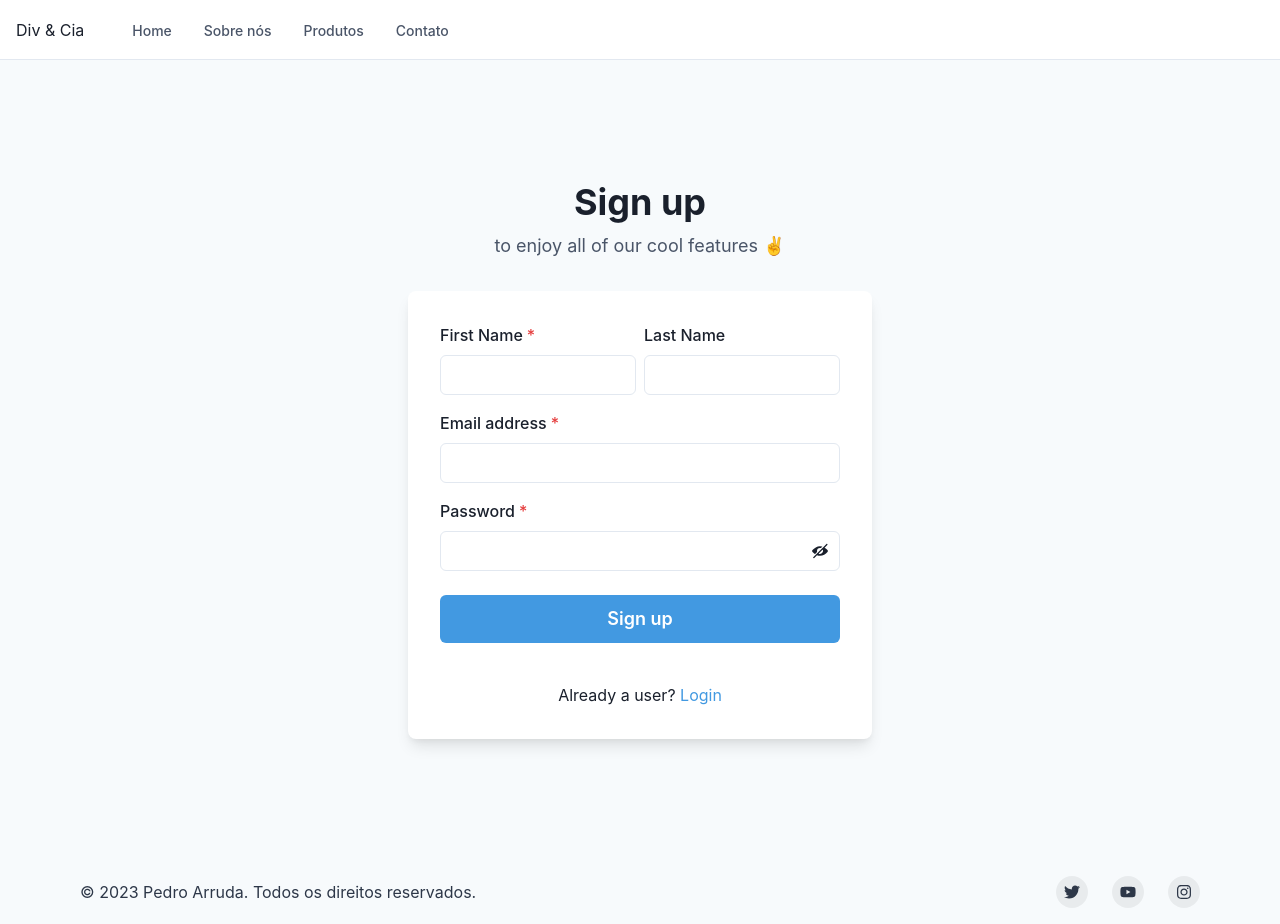
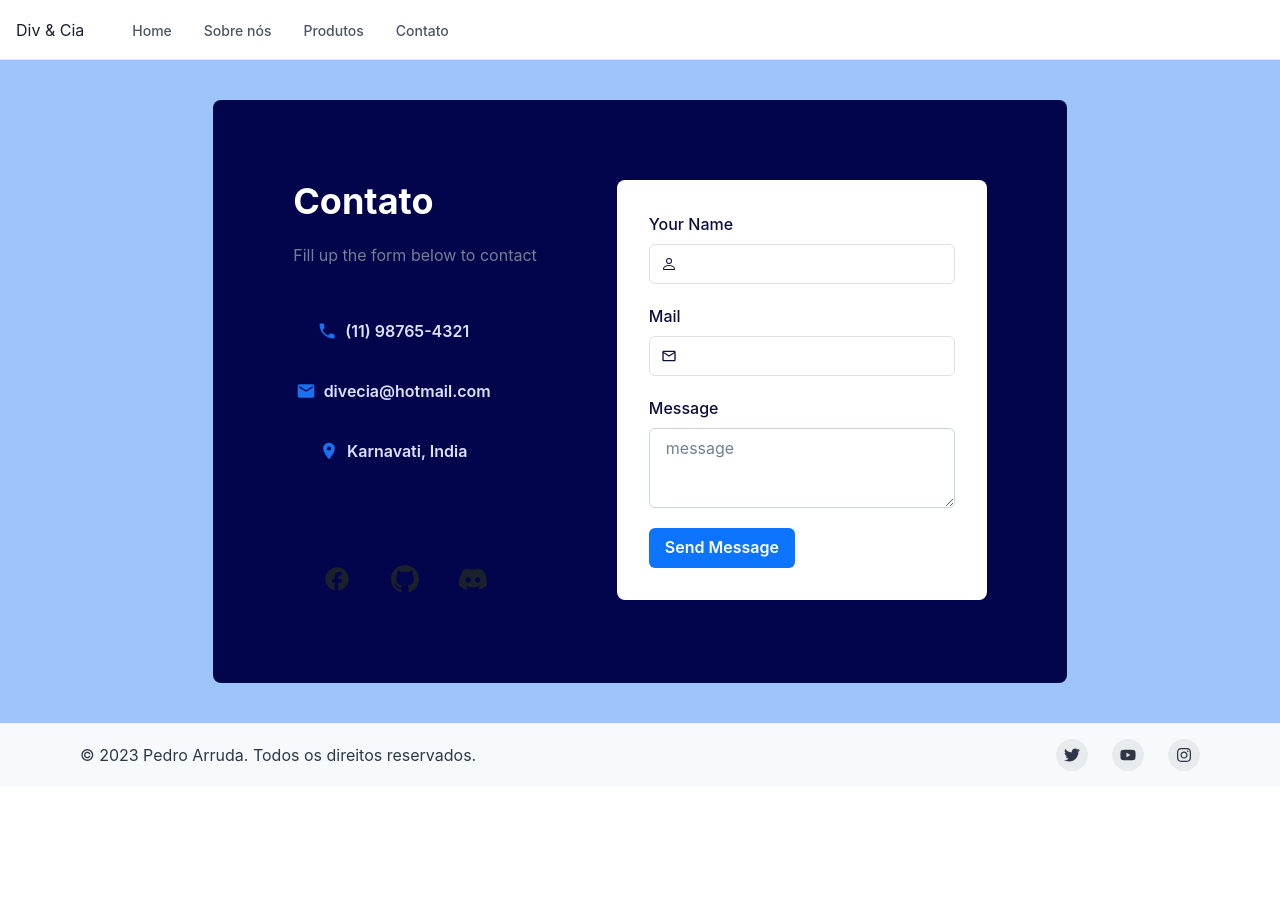
Before and after one commit to PeArruda91/Divecia-reworked, a Next.js app: page /contato in a window 1280 px wide. After the commit the page ends 800 px from the top, so only its background shows below. Built offline with nearby package versions, Linux system fonts and the light colour scheme.

Commit message:
contact add

```diff
--- a/app/contato/page.tsx
+++ b/app/contato/page.tsx
@@ -1,101 +1,168 @@
 "use client"
 
 import {
+  Container,
   Flex,
   Box,
+  Heading,
+  Text,
+  IconButton,
+  Button,
+  VStack,
+  HStack,
+  Wrap,
+  WrapItem,
   FormControl,
   FormLabel,
   Input,
   InputGroup,
-    HStack,
-    InputRightElement,
-    Stack,
-    Button,
-    Heading,
-    Text,
-    useColorModeValue,
-    Link,
+  InputLeftElement,
+  Textarea,
 } from '@chakra-ui/react';
-  import { useState } from 'react';
-  import { ViewIcon, ViewOffIcon } from '@chakra-ui/icons';
+import {
+  MdPhone,
+  MdEmail,
+  MdLocationOn,
+  MdFacebook,
+  MdOutlineEmail,
+} from 'react-icons/md';
+import { BsGithub, BsDiscord, BsPerson } from 'react-icons/bs';
 
-  export default function SignUpPage() {
-    const [showPassword, setShowPassword] = useState(false);
-
+export default function contact() {
   return (
-      <Flex
-        minH={'100vh'}
-        align={'center'}
-        justify={'center'}
-        bg={useColorModeValue('gray.50', 'gray.800')}>
-        <Stack spacing={8} mx={'auto'} maxW={'lg'} py={12} px={6}>
-          <Stack align={'center'}>
-            <Heading fontSize={'4xl'} textAlign={'center'}>
-              Sign up
-            </Heading>
-            <Text fontSize={'lg'} color={'gray.600'}>
-              to enjoy all of our cool features ✌️
+    <Container bg="#9DC4FB" maxW="full" mt={0} centerContent overflow="hidden">
+      <Flex>
+        <Box
+          bg="#02054B"
+          color="white"
+          borderRadius="lg"
+          m={{ sm: 4, md: 16, lg: 10 }}
+          p={{ sm: 5, md: 5, lg: 16 }}>
+          <Box p={4}>
+            <Wrap spacing={{ base: 20, sm: 3, md: 5, lg: 20 }}>
+              <WrapItem>
+                <Box>
+                  <Heading>Contato</Heading>
+                  <Text mt={{ sm: 3, md: 3, lg: 5 }} color="gray.500">
+                    Fill up the form below to contact
                   </Text>
-          </Stack>
-          <Box
-            rounded={'lg'}
-            bg={useColorModeValue('white', 'gray.700')}
-            boxShadow={'lg'}
-            p={8}>
-            <Stack spacing={4}>
-              <HStack>
-                <Box>
-                  <FormControl id="firstName" isRequired>
-                    <FormLabel>First Name</FormLabel>
-                    <Input type="text" />
-                  </FormControl>
+                  <Box py={{ base: 5, sm: 5, md: 8, lg: 10 }}>
+                    <VStack pl={0} spacing={3} alignItems="flex-start">
+                      <Button
+                        size="md"
+                        height="48px"
+                        width="200px"
+                        variant="ghost"
+                        color="#DCE2FF"
+                        _hover={{ border: '2px solid #1C6FEB' }}
+                        leftIcon={<MdPhone color="#1970F1" size="20px" />}>
+                        (11) 98765-4321
+                      </Button>
+                      <Button
+                        size="md"
+                        height="48px"
+                        width="200px"
+                        variant="ghost"
+                        color="#DCE2FF"
+                        _hover={{ border: '2px solid #1C6FEB' }}
+                        leftIcon={<MdEmail color="#1970F1" size="20px" />}>
+                        divecia@hotmail.com
+                      </Button>
+                      <Button
+                        size="md"
+                        height="48px"
+                        width="200px"
+                        variant="ghost"
+                        color="#DCE2FF"
+                        _hover={{ border: '2px solid #1C6FEB' }}
+                        leftIcon={<MdLocationOn color="#1970F1" size="20px" />}>
+                        Karnavati, India
+                      </Button>
+                    </VStack>
                   </Box>
-                <Box>
-                  <FormControl id="lastName">
-                    <FormLabel>Last Name</FormLabel>
-                    <Input type="text" />
-                  </FormControl>
+                  <HStack
+                    mt={{ lg: 10, md: 10 }}
+                    spacing={5}
+                    px={5}
+                    alignItems="flex-start">
+                    <IconButton
+                      aria-label="facebook"
+                      variant="ghost"
+                      size="lg"
+                      isRound={true}
+                      _hover={{ bg: '#0D74FF' }}
+                      icon={<MdFacebook size="28px" />}
+                    />
+                    <IconButton
+                      aria-label="github"
+                      variant="ghost"
+                      size="lg"
+                      isRound={true}
+                      _hover={{ bg: '#0D74FF' }}
+                      icon={<BsGithub size="28px" />}
+                    />
+                    <IconButton
+                      aria-label="discord"
+                      variant="ghost"
+                      size="lg"
+                      isRound={true}
+                      _hover={{ bg: '#0D74FF' }}
+                      icon={<BsDiscord size="28px" />}
+                    />
+                  </HStack>
                 </Box>
-              </HStack>
-              <FormControl id="email" isRequired>
-                <FormLabel>Email address</FormLabel>
-                <Input type="email" />
-              </FormControl>
-              <FormControl id="password" isRequired>
-                <FormLabel>Password</FormLabel>
-                <InputGroup>
-                  <Input type={showPassword ? 'text' : 'password'} />
-                  <InputRightElement h={'full'}>
-                    <Button
-                      variant={'ghost'}
-                      onClick={() =>
-                        setShowPassword((showPassword) => !showPassword)
-                      }>
-                      {showPassword ? <ViewIcon /> : <ViewOffIcon />}
-                    </Button>
-                  </InputRightElement>
+              </WrapItem>
+              <WrapItem>
+                <Box bg="white" borderRadius="lg">
+                  <Box m={8} color="#0B0E3F">
+                    <VStack spacing={5}>
+                      <FormControl id="name">
+                        <FormLabel>Your Name</FormLabel>
+                        <InputGroup borderColor="#E0E1E7">
+                          <InputLeftElement
+                            pointerEvents="none"
+                            children={<BsPerson color="gray.800" />}
+                          />
+                          <Input type="text" size="md" />
                         </InputGroup>
                       </FormControl>
-              <Stack spacing={10} pt={2}>
+                      <FormControl id="name">
+                        <FormLabel>Mail</FormLabel>
+                        <InputGroup borderColor="#E0E1E7">
+                          <InputLeftElement
+                            pointerEvents="none"
+                            children={<MdOutlineEmail color="gray.800" />}
+                          />
+                          <Input type="text" size="md" />
+                        </InputGroup>
+                      </FormControl>
+                      <FormControl id="name">
+                        <FormLabel>Message</FormLabel>
+                        <Textarea
+                          borderColor="gray.300"
+                          _hover={{
+                            borderRadius: 'gray.300',
+                          }}
+                          placeholder="message"
+                        />
+                      </FormControl>
+                      <FormControl id="name" float="right">
                         <Button
-                  loadingText="Submitting"
-                  size="lg"
-                  bg={'blue.400'}
-                  color={'white'}
-                  _hover={{
-                    bg: 'blue.500',
-                  }}>
-                  Sign up
+                          variant="solid"
+                          bg="#0D74FF"
+                          color="white"
+                          _hover={{}}>
+                          Send Message
                         </Button>
-              </Stack>
-              <Stack pt={6}>
-                <Text align={'center'}>
-                  Already a user? <Link color={'blue.400'}>Login</Link>
-                </Text>
-              </Stack>
-            </Stack>
+                      </FormControl>
+                    </VStack>
                   </Box>
-        </Stack>
+                </Box>
+              </WrapItem>
+            </Wrap>
+          </Box>
+        </Box>
       </Flex>
+    </Container>
   );
 }
```
Lines whose indentation alone changed are shown as unchanged.
